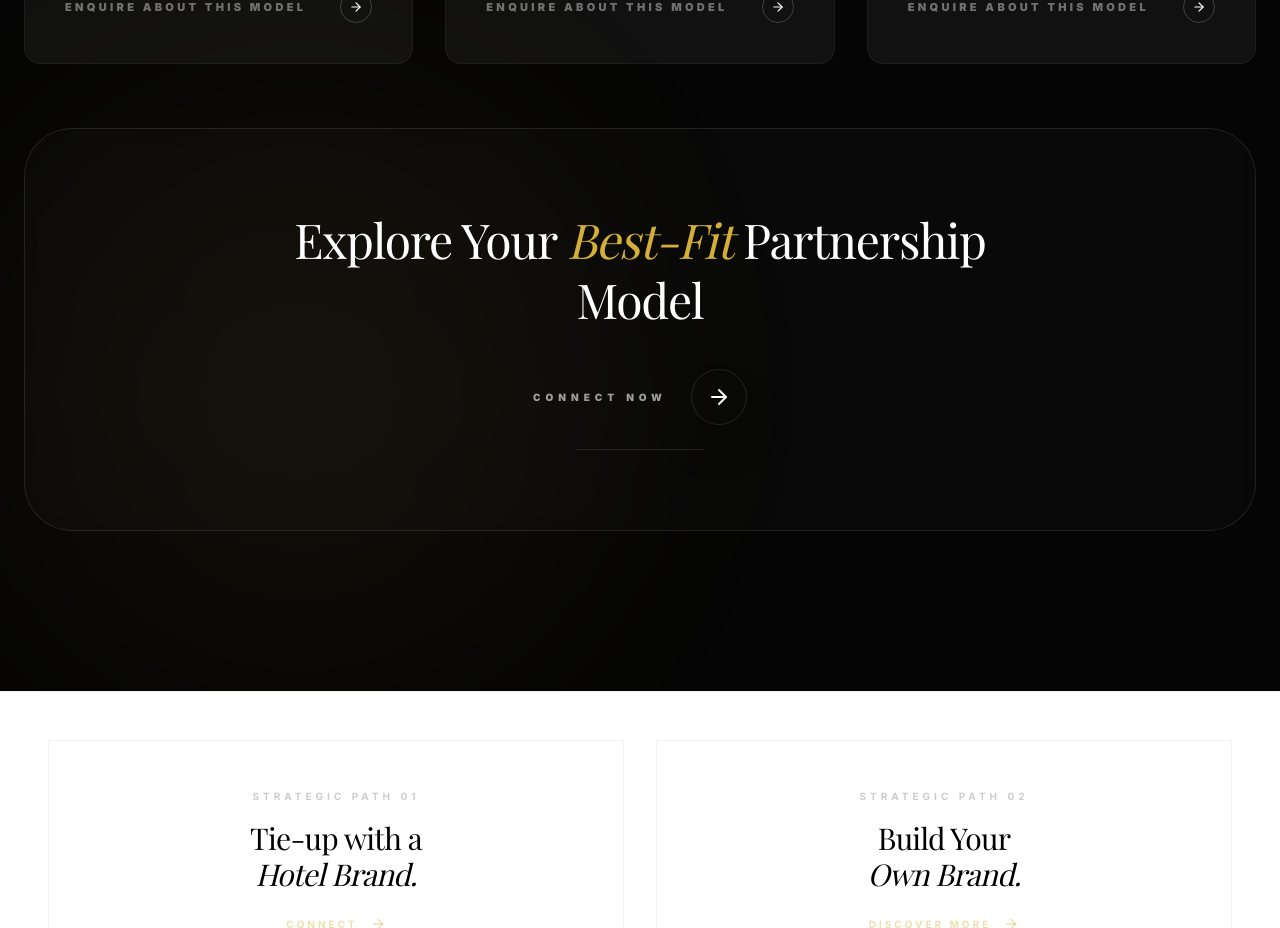
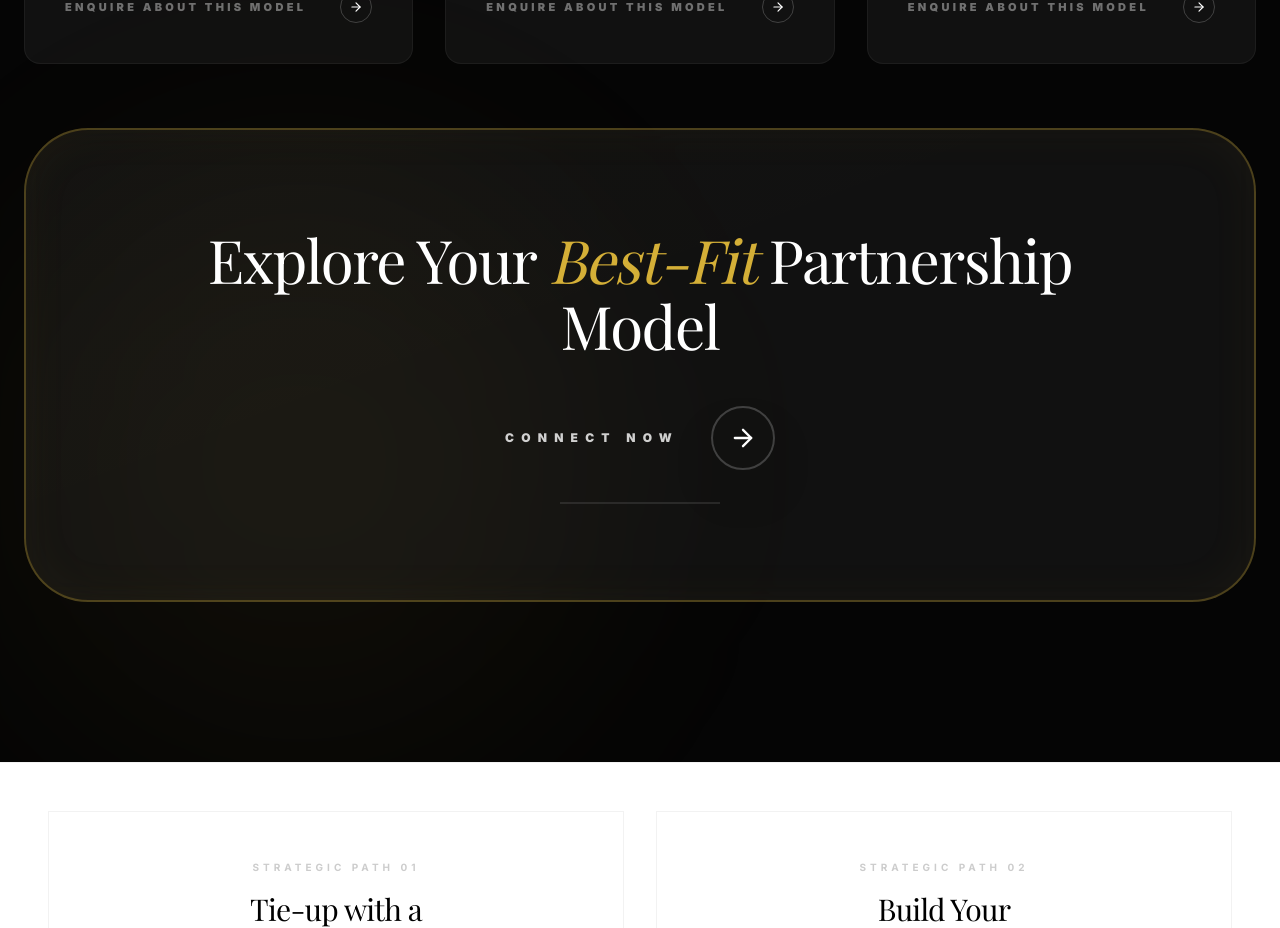
Before and after one commit to cricketmagician/vnexora, a Next.js app: page /services/brand-partnership-solutions in a window 1280 px wide. Shown: the part 3900-4828 px from the top of the page. Built offline with nearby package versions, Linux system fonts and the light colour scheme; a web font is replaced by a local one.

Commit message:
design: enhance visibility of partnership model CTA box with gold borders and deep shadows

```diff
--- a/src/components/sections/PartnershipStructures.tsx
+++ b/src/components/sections/PartnershipStructures.tsx
@@ -212,29 +212,29 @@ export const PartnershipStructures = () => {
             ))}
           </div>
 
-          {/* Footer CTA Box */}
+          {/* Footer CTA Box - High Visibility */}
           <motion.div
             initial={{ opacity: 0, y: 20 }}
             whileInView={{ opacity: 1, y: 0 }}
             viewport={{ once: true }}
-            className="relative p-12 md:p-20 rounded-[3rem] border border-white/10 bg-white/[0.02] backdrop-blur-sm overflow-hidden group/box"
+            className="relative p-16 md:p-24 rounded-[4rem] border-2 border-[#D4AF37]/30 bg-white/[0.05] backdrop-blur-md overflow-hidden group/box shadow-[inset_0_0_50px_rgba(212,175,55,0.05)]"
           >
             {/* Background Glow Effect */}
-            <div className="absolute inset-0 bg-gradient-to-br from-[#D4AF37]/5 via-transparent to-transparent opacity-0 group-hover/box:opacity-100 transition-opacity duration-1000" />
+            <div className="absolute inset-0 bg-gradient-to-br from-[#D4AF37]/10 via-transparent to-transparent opacity-10 group-hover/box:opacity-20 transition-opacity duration-1000" />
 
-            <div className="relative z-10 flex flex-col items-center gap-10">
-               <h4 className="text-3xl md:text-5xl font-serif text-white tracking-tight text-center max-w-3xl leading-tight">
+            <div className="relative z-10 flex flex-col items-center gap-12">
+               <h4 className="text-3xl md:text-5xl lg:text-6xl font-serif text-white tracking-tight text-center max-w-4xl leading-[1.1]">
                  Explore Your <span className="italic text-[#D4AF37]">Best-Fit</span> Partnership Model
                </h4>
 
-               <Link href="/contact" className="group flex flex-col items-center gap-6">
-                  <div className="flex items-center gap-6">
-                     <span className="text-[10px] font-black uppercase tracking-[0.5em] text-white/60 group-hover:text-[#D4AF37] transition-colors">Connect Now</span>
-                     <div className="w-14 h-14 rounded-full border border-white/10 flex items-center justify-center group-hover:bg-[#D4AF37] group-hover:border-[#D4AF37] transition-all duration-500 shadow-2xl group-hover:shadow-[#D4AF37]/40">
-                        <ArrowRight className="w-6 h-6 text-white group-hover:text-black transition-colors" />
+               <Link href="/contact" className="group flex flex-col items-center gap-8">
+                  <div className="flex items-center gap-8">
+                     <span className="text-xs font-black uppercase tracking-[0.6em] text-white/80 group-hover:text-[#D4AF37] transition-colors">Connect Now</span>
+                     <div className="w-16 h-16 rounded-full border-2 border-white/20 flex items-center justify-center group-hover:bg-[#D4AF37] group-hover:border-[#D4AF37] transition-all duration-500 shadow-2xl group-hover:shadow-[#D4AF37]/50">
+                        <ArrowRight className="w-7 h-7 text-white group-hover:text-black transition-colors" />
                      </div>
                   </div>
-                  <div className="h-px w-32 bg-white/10 group-hover:w-48 group-hover:bg-[#D4AF37]/40 transition-all duration-700" />
+                  <div className="h-[2px] w-40 bg-white/10 group-hover:w-60 group-hover:bg-[#D4AF37]/40 transition-all duration-700" />
                </Link>
             </div>
           </motion.div>
```
